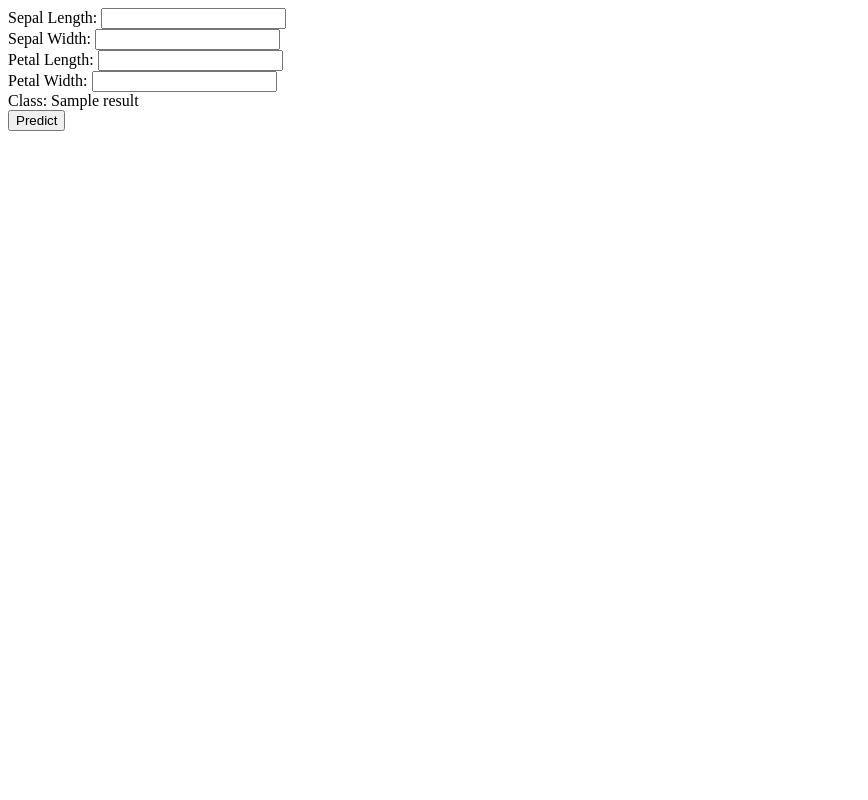
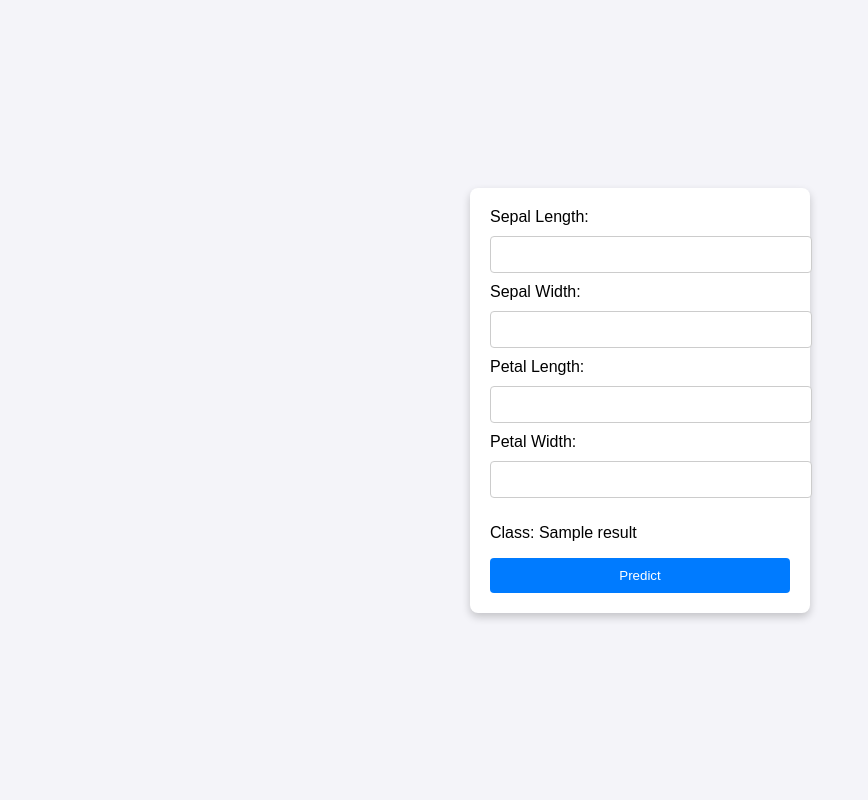
Before and after one commit to AmmarYasserAI-2/Iris-Prediction-with-Deployment-Flask, a Python web app: template templates/index.html in a window 1280 px wide. Shown: the whole page, without its empty margins (0-868 px from the left). Run offline with Jinja, Linux system fonts and the light colour scheme; the template is opened without the code that fills it: most values are stand-ins (such as "Sample title", 1, 10 or a date in 2020).

Commit message:
Update index.html

```diff
--- a/templates/index.html
+++ b/templates/index.html
@@ -1,17 +1,58 @@
-
 <!DOCTYPE html>
 <html lang="en">
     <head>
         <meta charset="UTF-8">
         <title>Iris Prediction</title>
+        <style>
+            body {
+                font-family: Arial, sans-serif;
+                background-color: #f4f4f9;
+                margin: 0;
+                padding: 0;
+                display: flex;
+                justify-content: center;
+                align-items: center;
+                height: 100vh;
+            }
+            form {
+                background: #ffffff;
+                padding: 20px;
+                border-radius: 8px;
+                box-shadow: 0 4px 8px rgba(0, 0, 0, 0.2);
+                width: 300px;
+            }
+            input {
+                width: 100%;
+                padding: 10px;
+                margin: 10px 0;
+                border: 1px solid #ccc;
+                border-radius: 4px;
+            }
+            button {
+                background-color: #007BFF;
+                color: white;
+                border: none;
+                padding: 10px;
+                border-radius: 4px;
+                cursor: pointer;
+                width: 100%;
+            }
+            button:hover {
+                background-color: #0056b3;
+            }
+        </style>
     </head>
     <body>
         <form action="/predict" method="POST">
-            Sepal Length: <input type="text" name="sepal_length"><br>
-            Sepal Width: <input type="text" name="sepal_width"><br>
-            Petal Length: <input type="text" name="petal_length"><br>
-            Petal Width: <input type="text" name="petal_width"><br>
-            Class: {{result}} <br>
+            <label for="sepal_length">Sepal Length:</label>
+            <input type="text" id="sepal_length" name="sepal_length"><br>
+            <label for="sepal_width">Sepal Width:</label>
+            <input type="text" id="sepal_width" name="sepal_width"><br>
+            <label for="petal_length">Petal Length:</label>
+            <input type="text" id="petal_length" name="petal_length"><br>
+            <label for="petal_width">Petal Width:</label>
+            <input type="text" id="petal_width" name="petal_width"><br>
+            <p>Class: {{result}}</p>
             <button type="submit">Predict</button>
         </form>
     </body>
```
